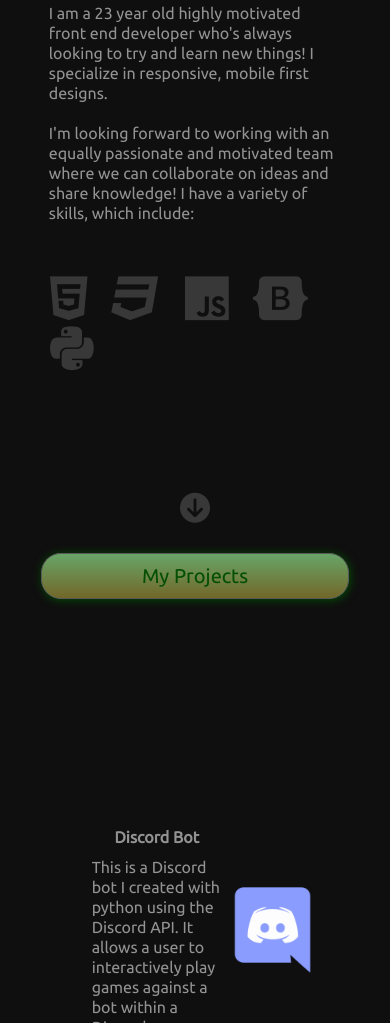
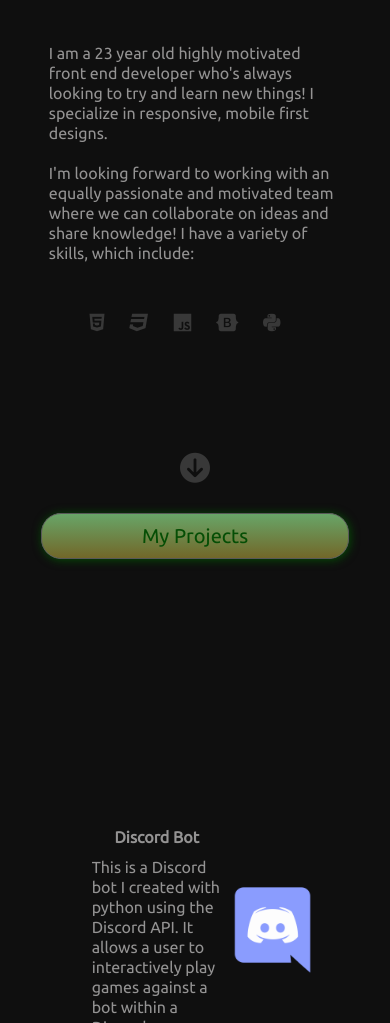
Before and after one commit to AustinHaywardIT/AustinHaywardIT.github.io, a plain HTML site: page index.html in a window 390 px wide. Shown: the part 1067-2090 px from the top of the page. Drawn offline with Linux system fonts and the light colour scheme.

Commit message:
Add files via upload

```diff
--- a/style.css
+++ b/style.css
@@ -366,6 +366,32 @@ section h2{
     margin-top: 100px;
   }
 
+  #htmlicon{
+    padding-right: 20px;
+    font-size: 20px;
+  }
+
+  #css3icon{
+    padding-right: 20px;
+    font-size: 20px;
+  }
+
+  #jsicon{
+    padding-right: 20px;
+    font-size: 20px;
+  }
+
+  #bsicon{
+    padding-right: 20px;
+    font-size: 20px;
+  }
+
+  #pyicon{
+    padding-right: 20px;
+    font-size: 20px;
+  }
+
+
   #projects{
     margin-top: 100px;
   }
@@ -429,6 +455,10 @@ section h2{
 
 .aboutbottom{
   margin-top: 100px;
+}
+
+.icons {
+  font-size: 20px;
 }
 
 #projects{
```
